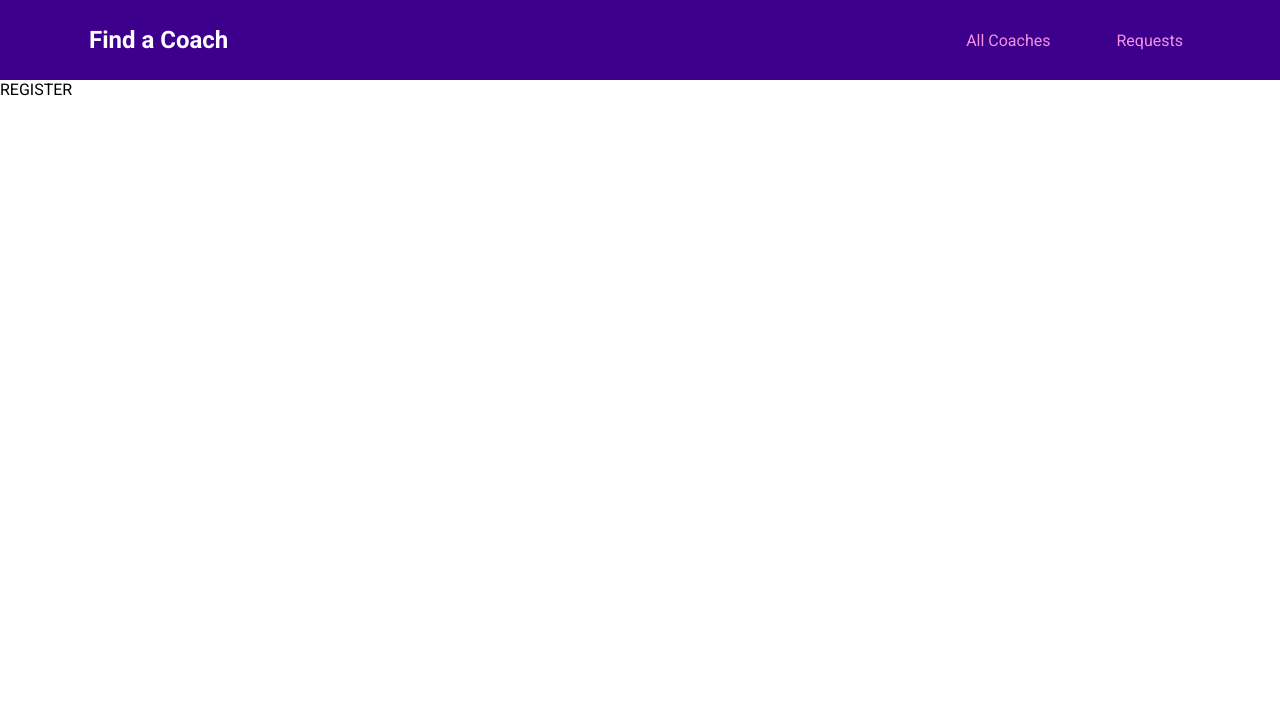
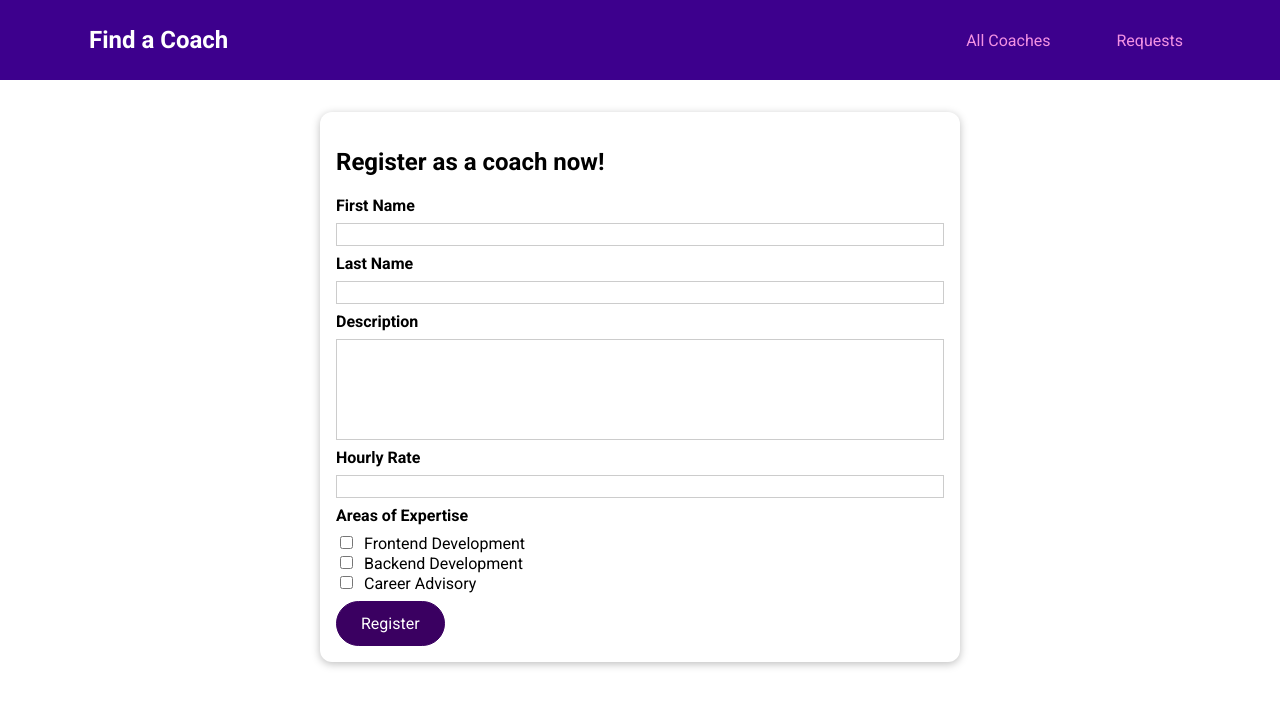
Before and after one commit to FulgurVividus/find-a-coach, a Vue app: page /register in a window 1280 px wide. Shown: the top 706 px of the page. Built offline with nearby package versions, Linux system fonts and the light colour scheme.

Commit message:
feat: registering a coach (the form)

```diff
--- /dev/null
+++ b/src/components/coaches/CoachForm.vue
@@ -0,0 +1,133 @@
+<template>
+  <form @submit.prevent="submitForm">
+    <div class="form-control">
+      <label for="firstname">First Name</label>
+      <input type="text" id="firstname" v-model.trim="firstName" />
+    </div>
+
+    <div class="form-control">
+      <label for="lastname">Last Name</label>
+      <input type="text" id="lastname" v-model.trim="lastName" />
+    </div>
+
+    <div class="form-control">
+      <label for="description">Description</label>
+      <textarea
+        id="description"
+        rows="5"
+        style="resize: none"
+        v-model.trim="description"
+      ></textarea>
+    </div>
+
+    <div class="form-control">
+      <label for="rate">Hourly Rate</label>
+      <input type="number" id="rate" v-model.number="rate" />
+    </div>
+
+    <div class="form-control">
+      <h3>Areas of Expertise</h3>
+
+      <div>
+        <input type="checkbox" id="frontend" value="frontend" v-model="areas" />
+        <label for="frontend">Frontend Development</label>
+      </div>
+      <div>
+        <input type="checkbox" id="backend" value="backend" v-model="areas" />
+        <label for="backend">Backend Development</label>
+      </div>
+      <div>
+        <input type="checkbox" id="career" value="career" v-model="areas" />
+        <label for="career">Career Advisory</label>
+      </div>
+    </div>
+
+    <base-button>Register</base-button>
+  </form>
+</template>
+
+<script>
+export default {
+  //
+  data() {
+    return {
+      firstName: "",
+      lastName: "",
+      description: "",
+      rate: null,
+      areas: [],
+    };
+  },
+  //
+  methods: {
+    submitForm() {
+      const formData = {
+        first: this.firstName,
+        last: this.lastName,
+        desc: this.description,
+        rate: this.rate,
+        areas: this.areas,
+      };
+
+      console.log(formData);
+    },
+  },
+};
+</script>
+
+<style scoped>
+.form-control {
+  margin: 0.5rem 0;
+}
+
+label {
+  font-weight: bold;
+  display: block;
+  margin-bottom: 0.5rem;
+}
+
+input[type="checkbox"] + label {
+  font-weight: normal;
+  display: inline;
+  margin: 0 0 0 0.5rem;
+}
+
+input,
+textarea {
+  display: block;
+  width: 100%;
+  border: 1px solid #ccc;
+  font: inherit;
+}
+
+input:focus,
+textarea:focus {
+  background-color: #f0e6fd;
+  outline: none;
+  border-color: #3d008d;
+}
+
+input[type="checkbox"] {
+  display: inline;
+  width: auto;
+  border: none;
+}
+
+input[type="checkbox"]:focus {
+  outline: #3d008d solid 1px;
+}
+
+h3 {
+  margin: 0.5rem 0;
+  font-size: 1rem;
+}
+
+.invalid label {
+  color: red;
+}
+
+.invalid input,
+.invalid textarea {
+  border: 1px solid red;
+}
+</style>
--- a/src/pages/coaches/CoachRegistration.vue
+++ b/src/pages/coaches/CoachRegistration.vue
@@ -1,3 +1,19 @@
 <template>
-  <section>REGISTER</section>
+  <section>
+    <base-card>
+      <h2>Register as a coach now!</h2>
+
+      <coach-form></coach-form>
+    </base-card>
+  </section>
 </template>
+
+<script>
+import CoachForm from "../../components/coaches/CoachForm.vue";
+
+export default {
+  components: {
+    "coach-form": CoachForm,
+  },
+};
+</script>
```
